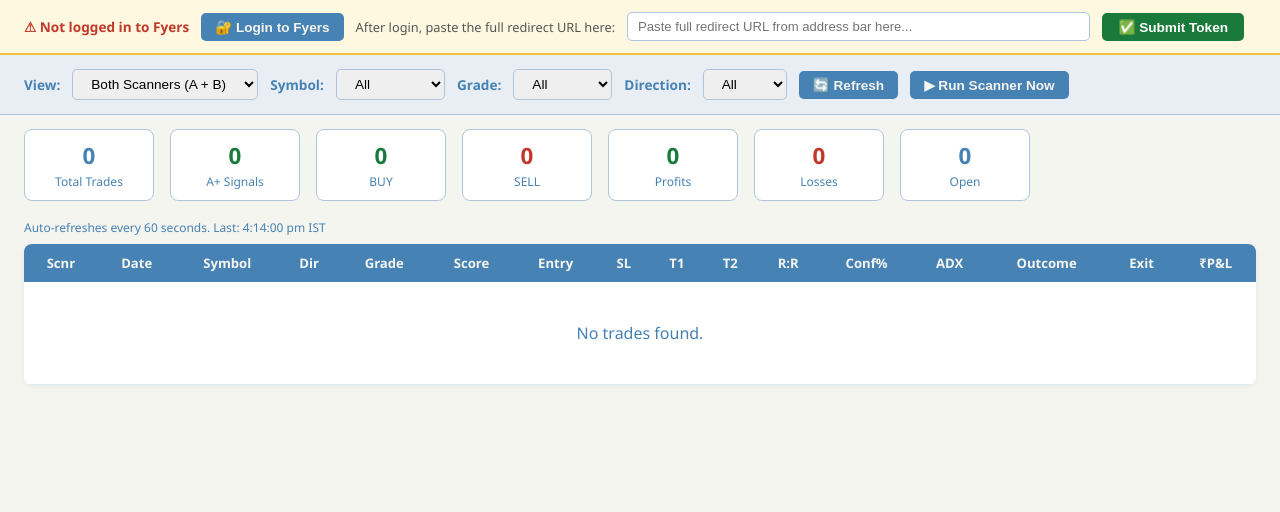
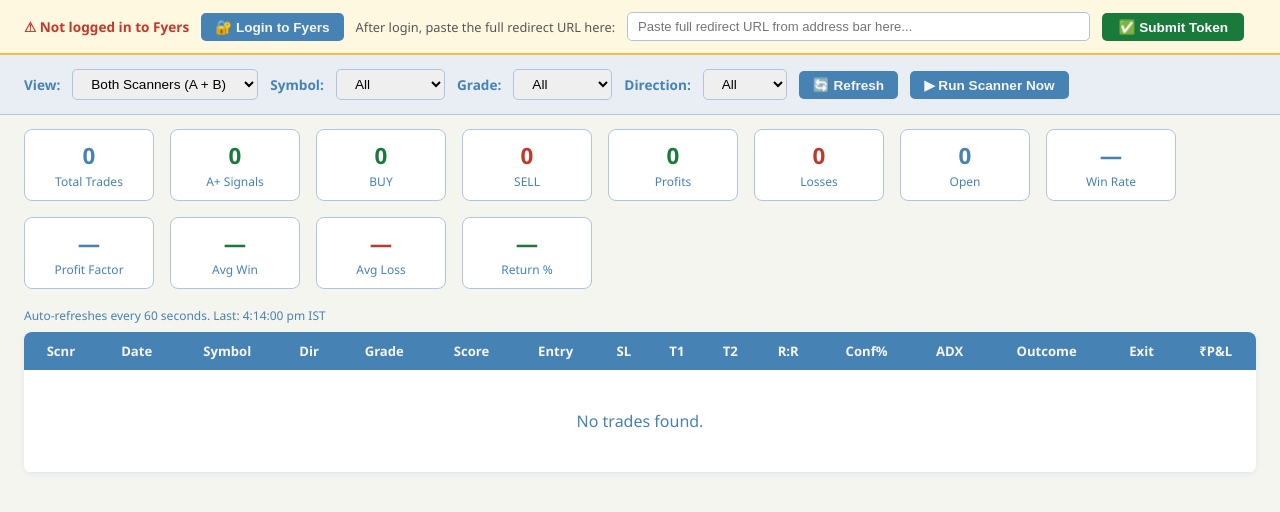
Before and after one commit to newtozorin-cell/scanner_project, a Flask app: page / in a window 1280 px wide. Shown: the part 63-575 px from the top of the page. Run offline with Flask 3, Linux system fonts and the light colour scheme; data that the repository does not hold is empty.

Commit message:
Add Win Rate, Profit Factor, Avg Win, Avg Loss, Return % stats

```diff
--- a/templates/dashboard.html
+++ b/templates/dashboard.html
@@ -256,6 +256,11 @@
   <div class="stat-card"><div class="val green" id="stat-profit">0</div><div class="lbl">Profits</div></div>
   <div class="stat-card"><div class="val red"   id="stat-loss">0</div><div class="lbl">Losses</div></div>
   <div class="stat-card"><div class="val blue"  id="stat-open">0</div><div class="lbl">Open</div></div>
+  <div class="stat-card"><div class="val blue"  id="stat-winrate">0%</div><div class="lbl">Win Rate</div></div>
+  <div class="stat-card"><div class="val blue"  id="stat-pf">0</div><div class="lbl">Profit Factor</div></div>
+  <div class="stat-card"><div class="val green" id="stat-avgwin">₹0</div><div class="lbl">Avg Win</div></div>
+  <div class="stat-card"><div class="val red"   id="stat-avgloss">₹0</div><div class="lbl">Avg Loss</div></div>
+  <div class="stat-card"><div class="val blue"  id="stat-return">0%</div><div class="lbl">Return %</div></div>
 </div>
 
 <div class="refresh-info" id="refresh-info">Auto-refreshes every 60 seconds.</div>
@@ -347,13 +352,36 @@
   }
 
   function updateStats(trades) {
-    document.getElementById("stat-total").textContent  = trades.length;
-    document.getElementById("stat-ap").textContent     = trades.filter(t => t.grade === "A+").length;
-    document.getElementById("stat-buy").textContent    = trades.filter(t => t.direction === "BUY").length;
-    document.getElementById("stat-sell").textContent   = trades.filter(t => t.direction === "SELL").length;
-    document.getElementById("stat-profit").textContent = trades.filter(t => t.outcome === "PROFIT" || t.outcome === "T1" || t.outcome === "T2").length;
-    document.getElementById("stat-loss").textContent   = trades.filter(t => t.outcome === "LOSS" || t.outcome === "SL").length;
-    document.getElementById("stat-open").textContent   = trades.filter(t => !t.outcome || t.outcome === "OPEN").length;
+    const closed  = trades.filter(t => t.pnl !== null && t.pnl !== undefined);
+    const wins    = closed.filter(t => parseFloat(t.pnl) > 0);
+    const losses  = closed.filter(t => parseFloat(t.pnl) < 0);
+
+    const totalWin  = wins.reduce((s, t) => s + parseFloat(t.pnl), 0);
+    const totalLoss = losses.reduce((s, t) => s + Math.abs(parseFloat(t.pnl)), 0);
+
+    const winRate    = closed.length ? ((wins.length / closed.length) * 100).toFixed(1) + "%" : "—";
+    const pf         = totalLoss > 0 ? (totalWin / totalLoss).toFixed(2) : wins.length > 0 ? "∞" : "—";
+    const avgWin     = wins.length   ? "₹" + (totalWin / wins.length).toFixed(0)       : "—";
+    const avgLoss    = losses.length ? "₹" + (totalLoss / losses.length).toFixed(0)    : "—";
+    const netPnl     = totalWin - totalLoss;
+    const returnPct  = closed.length ? (netPnl > 0 ? "+" : "") + netPnl.toFixed(0) + " pts" : "—";
+
+    document.getElementById("stat-total").textContent   = trades.length;
+    document.getElementById("stat-ap").textContent      = trades.filter(t => t.grade === "A+").length;
+    document.getElementById("stat-buy").textContent     = trades.filter(t => t.direction === "BUY").length;
+    document.getElementById("stat-sell").textContent    = trades.filter(t => t.direction === "SELL").length;
+    document.getElementById("stat-profit").textContent  = wins.length;
+    document.getElementById("stat-loss").textContent    = losses.length;
+    document.getElementById("stat-open").textContent    = trades.filter(t => !t.outcome || t.outcome === "OPEN").length;
+    document.getElementById("stat-winrate").textContent = winRate;
+    document.getElementById("stat-pf").textContent      = pf;
+    document.getElementById("stat-avgwin").textContent  = avgWin;
+    document.getElementById("stat-avgloss").textContent = avgLoss;
+    document.getElementById("stat-return").textContent  = returnPct;
+
+    // Color return % dynamically
+    const retEl = document.getElementById("stat-return");
+    retEl.className = netPnl >= 0 ? "val green" : "val red";
   }
 
   function applyFilters() {
```
